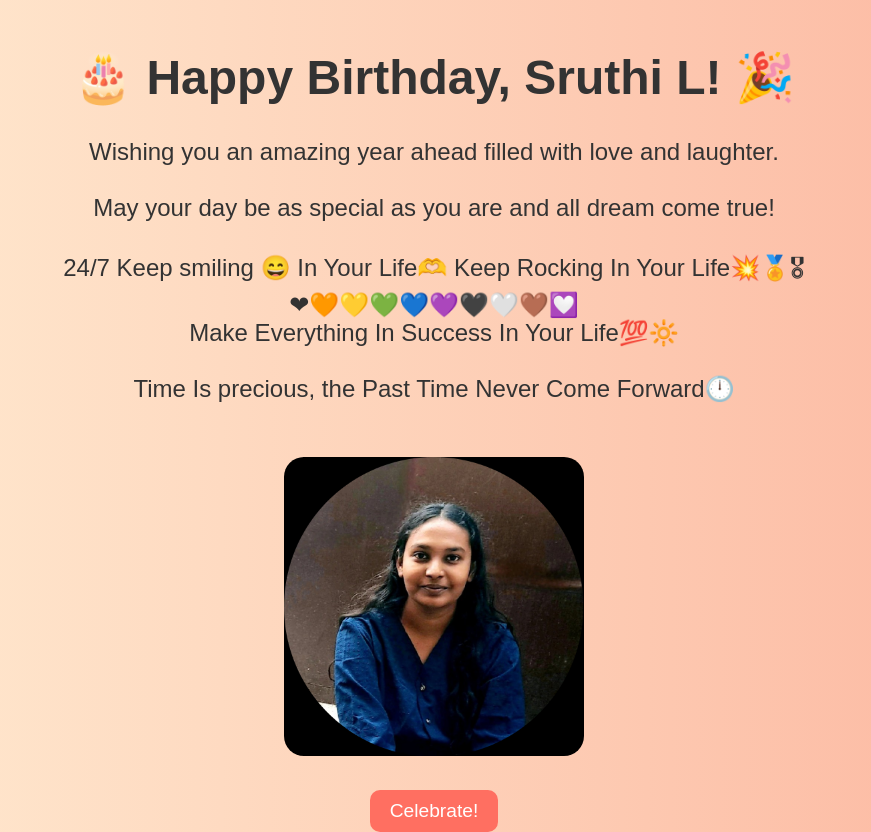
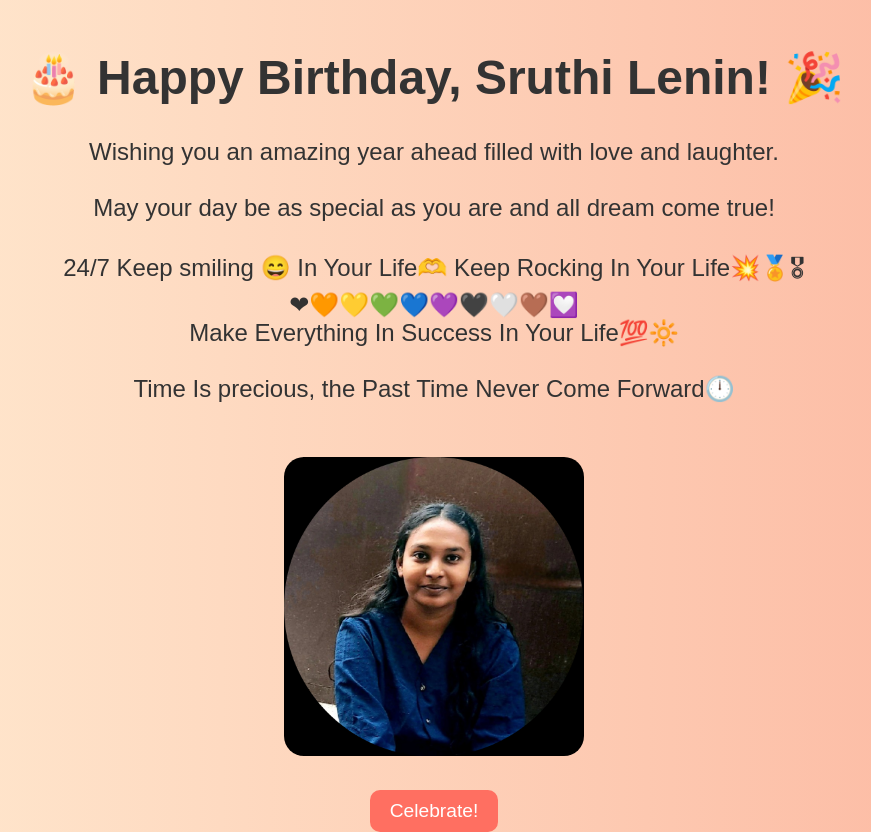
Before and after one commit to MohammedSaad66/birthday-website, a plain HTML site: page index.html in a window 1280 px wide. Shown: the whole page, without its empty margins (206-1077 px from the left). Drawn offline with nearby package versions, Linux system fonts and the light colour scheme.

Commit message:
Update index.html

```diff
--- a/index.html
+++ b/index.html
@@ -7,7 +7,7 @@
   <link rel="stylesheet" href="style.css" />
 </head>
 <body>
-  <h1>🎂 Happy     Birthday, Sruthi L! 🎉</h1>
+  <h1>🎂 Happy     Birthday, Sruthi Lenin! 🎉</h1>
   <p>Wishing you an amazing year ahead filled with love and laughter.<br/><br/>
     May your day be as special as you are and all dream come true! <br/><br/>
   24/7 Keep smiling 😄 In Your Life🫶 Keep Rocking In Your Life💥🏅🎖<br/>
```
